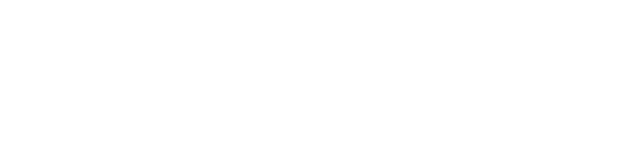
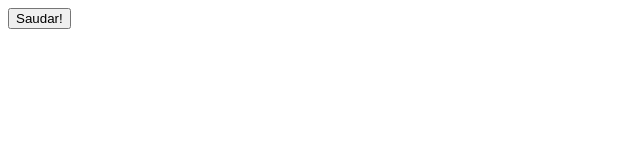
Before and after one commit to Switchinhg/taller-eventos, a plain HTML site: page index.html in a window 1280 px wide. Shown: the whole page, without its empty margins (0-640 px from the left). Drawn offline with Linux system fonts and the light colour scheme.

Commit message:
sitio web creado 2

```diff
--- a/index.html
+++ b/index.html
@@ -7,5 +7,7 @@
 </head>
 <body>
 
+    <button>Saudar!</button>
+
 </body>
 </html>
```
